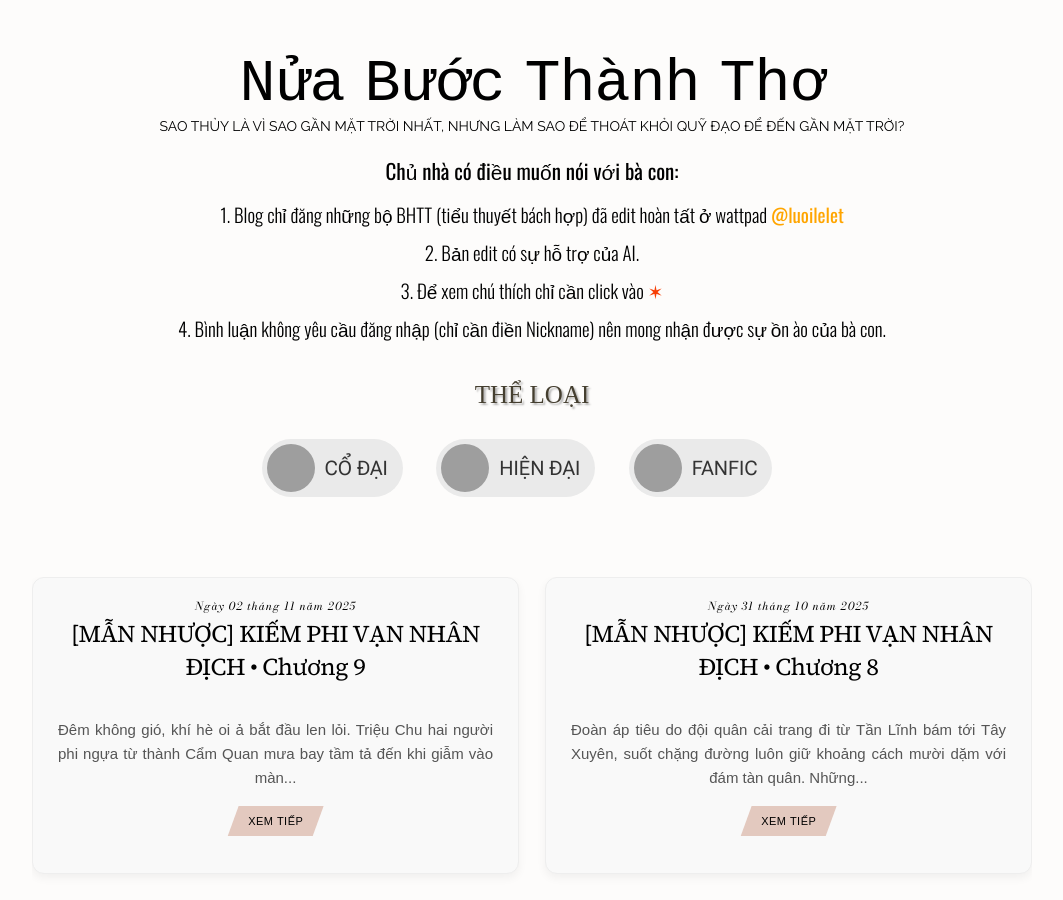
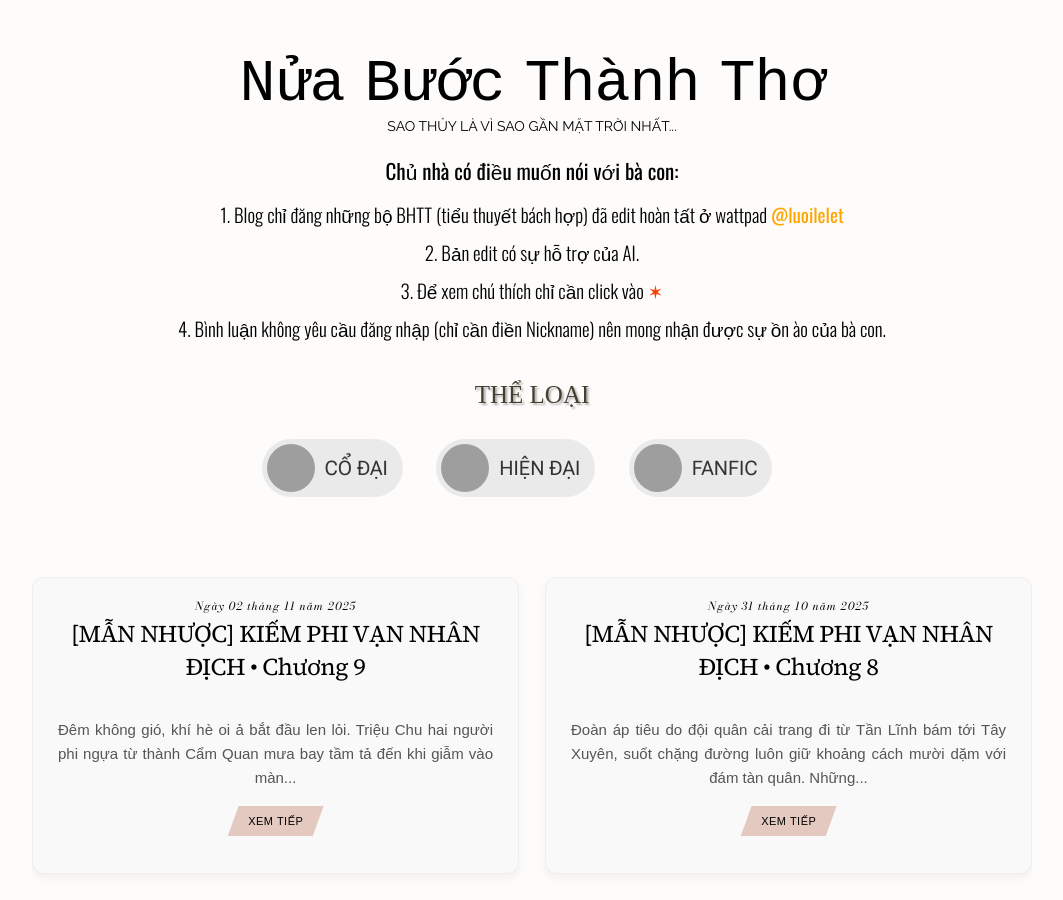
Before and after one commit to nuabuocthanhtho/nuabuocthanhtho.github.io, a Jekyll site: the page built from index.html, in a window 1280 px wide and 900 px high. Shown: the whole window, without its empty margins (108-1171 px from the left). Built offline with Jekyll 4.4.1, drawn with Linux system fonts in a browser that asks for light colours; some web fonts are replaced; the list of posts is cut into pages by our own code; grey boxes are pictures that could not be loaded.

Commit message:
Update _config.yml

```diff
--- a/_config.yml
+++ b/_config.yml
@@ -1,23 +1,26 @@
-title: Nửa Bước Thành Thơ # Tiêu đề blog của bạn
-description: Sao Thủy là vì sao gần Mặt Trời nhất, nhưng làm sao để thoát khỏi quỹ đạo để đến gần Mặt Trời? # Mô tả blog
-# toc_url: /link-den-trang-muc-luc.html # THÊM DÒNG NÀY VÀ THAY LINK KHI BẠN CÓ TRANG MỤC LỤC TỔNG
+# Trong file _config.yml
 
-# Cấu hình Jekyll cơ bản (có thể đã có sẵn)
-theme: jekyll-theme-minimal # Hoặc bỏ dòng này nếu bạn không dùng theme gốc nữa
+title: Nửa Bước Thành Thơ
+description: Sao Thủy là vì sao gần Mặt Trời nhất...
+theme: jekyll-theme-minimal
 markdown: kramdown
-permalink: /:year/:month/:day/:title.html # Cấu trúc link bài viết
+permalink: /:year/:month/:day/:title.html
+
+# THÊM DÒNG NÀY, RẤT QUAN TRỌNG
+url: "https://nuabuocthanhtho.github.io"
 
 # Cấu hình excerpt (đoạn trích)
 excerpt_separator: ""
 collections:
   stories:
     output: true
+
 # Cấu hình phân trang (Pagination)
-paginate: 10         # Số bài đăng trên mỗi trang
-paginate_path: "/page/:num/" # Đường dẫn cho các trang tiếp theo (ví dụ: /page/2/, /page/3/)
+paginate: 10
+paginate_path: "/page/:num/"
 
-# Thêm plugin phân trang
+# Cấu hình plugin
 plugins:
   - jekyll-paginate
-  - jekyll-seo-tag         # <-- THÊM DÒNG NÀY
-  - jekyll-sitemap-generator # <-- THÊM DÒNG NÀY
+  - jekyll-seo-tag
+  - jekyll-sitemap  # <-- SỬA TÊN PLUGIN CHO ĐÚNG
```
